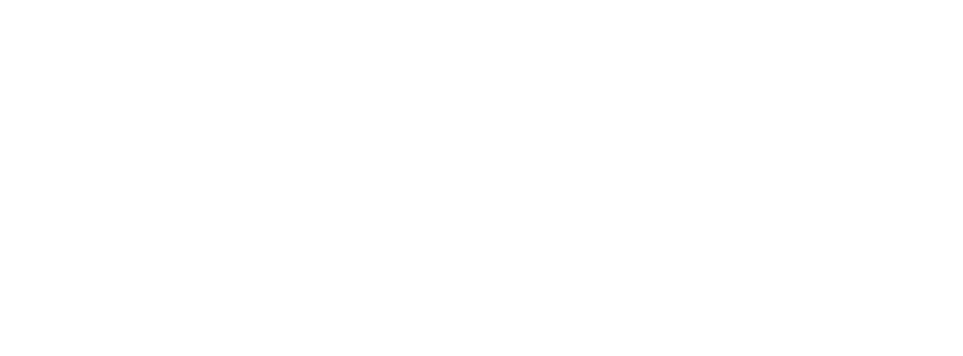
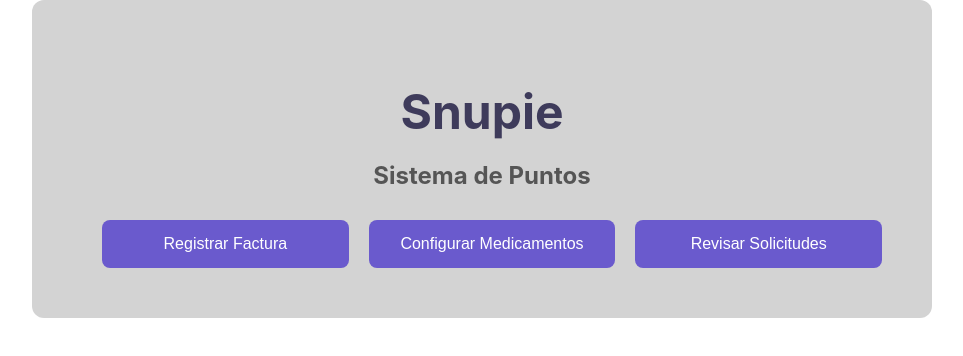
Before and after one commit to Julianlopmm/SnupieDiseno, a React (Create React App) app in the folder snupie/: page /menu-principal in a window 1280 px wide. Before the commit this address had no page. Shown: the top 356 px of the page, without its empty margins (158-1121 px from the left). Built offline with nearby package versions, Linux system fonts and the light colour scheme.

Commit message:
MenuPrincipal

```diff
--- a/snupie/src/App.js
+++ b/snupie/src/App.js
@@ -2,6 +2,10 @@ import React from 'react';
 import { BrowserRouter as Router, Routes, Route } from 'react-router-dom';
 import Login from './Login';
 import SignUp from './SignUp';
+import MenuPrincipal from './MenuPrincipal'; // Importa MenuPrincipal
+import RegistrarSolicitud from './RegistrarSolicitud'; // Importa RegistrarSolicitud
+import ConfigurarMedicamento from './ConfigurarMedicamento'; // Importa ConfigurarMedicamento
+import ReviewRequest from './ReviewRequests'; // Importa ReviewRequest
 
 function App() {
   return (
@@ -9,6 +13,10 @@ function App() {
       <Routes>
         <Route path="/" element={<Login />} />
         <Route path="/signup" element={<SignUp />} />
+        <Route path="/menu-principal" element={<MenuPrincipal />} />
+        <Route path="/registrarSolicitud" element={<RegistrarSolicitud />} />
+        <Route path="/configurarMedicamento" element={<ConfigurarMedicamento />} />
+        <Route path="/revisarSolicitudes" element={<ReviewRequest />} />
       </Routes>
     </Router>
   );
--- a/snupie/src/Login.js
+++ b/snupie/src/Login.js
@@ -15,7 +15,10 @@ function Login() {
         <label>Password</label>
         <input type="password" placeholder="Value" />
 
-        <button className="login-button">Log In</button>
+        <button
+          className="login-button"
+          onClick={() => navigate('/menu-principal')}
+        >Log In</button>
         <button
           className="signup-button"
           onClick={() => navigate('/signup')}
--- /dev/null
+++ b/snupie/src/MenuPrincipal.css
@@ -0,0 +1,40 @@
+.main-menu-container {
+  background-color: #d3d3d3; /* Fondo gris claro */
+  padding: 50px;
+  border-radius: 12px;
+  max-width: 800px;
+  margin: auto;
+  text-align: center;
+}
+
+.title {
+  font-size: 48px;
+  color: #3e3b5b; /* Color morado oscuro */
+}
+
+.subtitle {
+  font-size: 24px;
+  color: #555;
+  margin-bottom: 40px;
+}
+
+.buttons-container {
+  display: flex;
+  justify-content: space-around;
+}
+
+.menu-button {
+  background-color: #6a5acd; /* Morado */
+  color: white;
+  border: none;
+  padding: 15px 20px;
+  border-radius: 8px;
+  font-size: 16px;
+  cursor: pointer;
+  min-width: 150px;
+  margin-left: 20px;
+}
+
+.menu-button:hover {
+  opacity: 0.9;
+}
--- /dev/null
+++ b/snupie/src/MenuPrincipal.js
@@ -0,0 +1,31 @@
+import React from 'react';
+import { useNavigate } from 'react-router-dom';
+import './MenuPrincipal.css'; // Asegúrate de tener un archivo CSS para estilos
+
+function MenuPrincipal() {
+  const navigate = useNavigate();
+
+  const handleNavigation = (path) => {
+    navigate(path);
+  };
+
+  return (
+    <div className="main-menu-container">
+      <h1 className="title">Snupie</h1>
+      <h2 className="subtitle">Sistema de Puntos</h2>
+      <div className="buttons-container">
+        <button className="menu-button" onClick={() => handleNavigation('/registrarSolicitud')}>
+          Registrar Factura
+        </button>
+        <button className="menu-button" onClick={() => handleNavigation('/configurarMedicamento')}>
+          Configurar Medicamentos
+        </button>
+        <button className="menu-button" onClick={() => handleNavigation('/revisarSolicitudes')}>
+          Revisar Solicitudes
+        </button>
+      </div>
+    </div>
+  );
+}
+
+export default MenuPrincipal;
```
